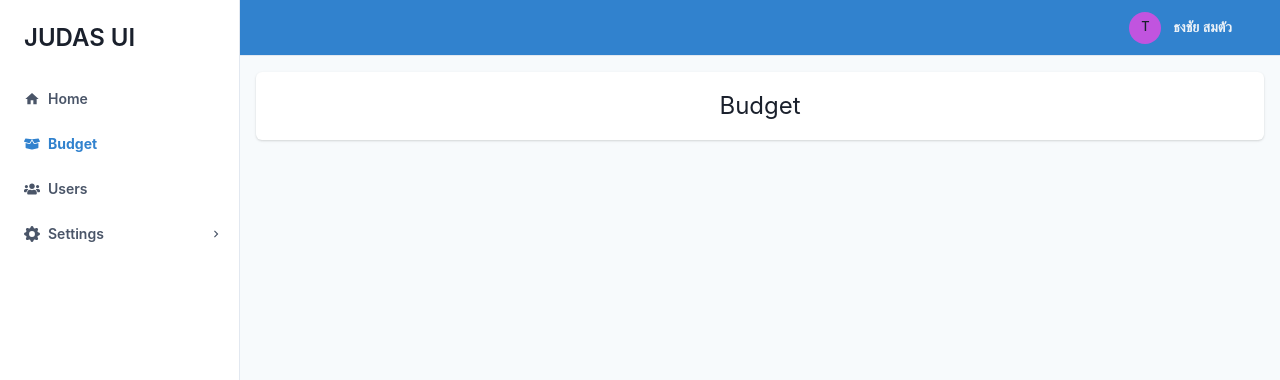
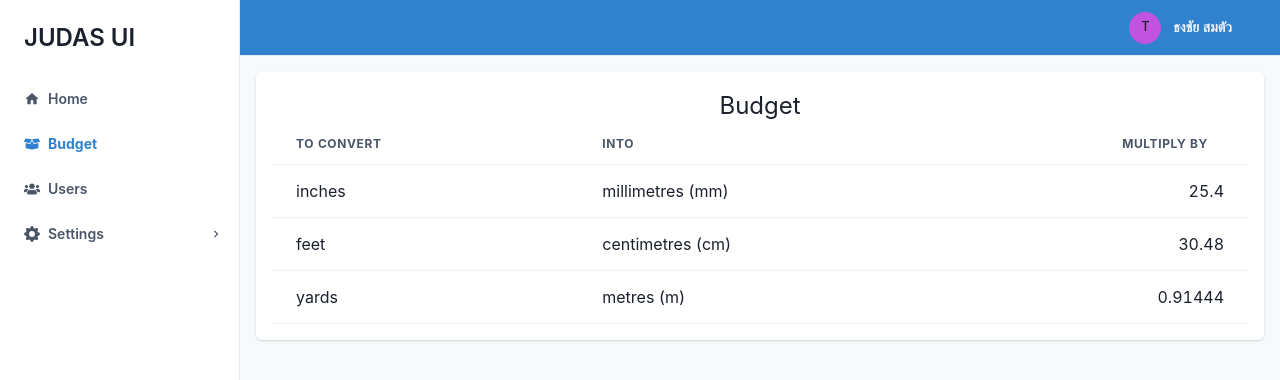
Before and after one commit to judascrow/react-chakra, a React (Vite) app: page /budget in a window 1280 px wide. Shown: the top 380 px of the page. Built offline with nearby package versions, Linux system fonts and the light colour scheme.

Commit message:
add table

```diff
--- a/package.json
+++ b/package.json
@@ -8,6 +8,7 @@
     "preview": "vite preview"
   },
   "dependencies": {
+    "@chakra-ui/icons": "^2.0.2",
     "@chakra-ui/react": "^2.2.1",
     "@emotion/react": "^11.9.0",
     "@emotion/styled": "^11.8.1",
@@ -15,7 +16,8 @@
     "react": "^18.0.0",
     "react-dom": "^18.0.0",
     "react-icons": "^4.4.0",
-    "react-router-dom": "^6.3.0"
+    "react-router-dom": "^6.3.0",
+    "react-table": "^7.8.0"
   },
   "devDependencies": {
     "@types/react": "^18.0.0",
--- a/src/App.jsx
+++ b/src/App.jsx
@@ -1,6 +1,6 @@
 import { BrowserRouter, Routes, Route, Navigate } from "react-router-dom";
 import Layout from "./components/Layout";
-import Budget from "./pages/Budget";
+import Budgets from "./pages/Budgets/Budgets";
 import BudgetAdd from "./pages/BudgetAdd";
 import Home from "./pages/Home";
 import Login from "./pages/Login";
@@ -14,7 +14,7 @@ const App = () => {
         <Route path="/" element={<Layout />}>
           <Route index element={<Navigate to="home" />} />
           <Route path="home" element={<Home />} />
-          <Route path="budget" element={<Budget />} />
+          <Route path="budget" element={<Budgets />} />
           <Route path="budget/add" element={<BudgetAdd />}></Route>
           <Route path="users" element={<Users />} />
         </Route>
--- a/src/pages/Budget.jsx
+++ /dev/null
@@ -1,13 +0,0 @@
-import { Text } from "@chakra-ui/react";
-
-const Budget = () => {
-  return (
-    <div>
-      <Text align={"center"} fontSize="2xl">
-        Budget
-      </Text>
-    </div>
-  );
-};
-
-export default Budget;
--- /dev/null
+++ b/src/pages/Budgets/Budgets.jsx
@@ -0,0 +1,110 @@
+import {
+  Text,
+  Table,
+  Thead,
+  Tbody,
+  Tr,
+  Th,
+  Td,
+  chakra,
+} from "@chakra-ui/react";
+import { TriangleDownIcon, TriangleUpIcon } from "@chakra-ui/icons";
+import { useTable, useSortBy } from "react-table";
+import { useMemo } from "react";
+
+const Budgets = () => {
+  const data = useMemo(
+    () => [
+      {
+        fromUnit: "inches",
+        toUnit: "millimetres (mm)",
+        factor: 25.4,
+      },
+      {
+        fromUnit: "feet",
+        toUnit: "centimetres (cm)",
+        factor: 30.48,
+      },
+      {
+        fromUnit: "yards",
+        toUnit: "metres (m)",
+        factor: 0.91444,
+      },
+    ],
+    []
+  );
+
+  const columns = useMemo(
+    () => [
+      {
+        Header: "To convert",
+        accessor: "fromUnit",
+      },
+      {
+        Header: "Into",
+        accessor: "toUnit",
+      },
+      {
+        Header: "Multiply by",
+        accessor: "factor",
+        isNumeric: true,
+      },
+    ],
+    []
+  );
+
+  const { getTableProps, getTableBodyProps, headerGroups, rows, prepareRow } =
+    useTable({ columns, data }, useSortBy);
+
+  return (
+    <div>
+      <Text align={"center"} fontSize="2xl">
+        Budget
+      </Text>
+      <Table {...getTableProps()}>
+        <Thead>
+          {headerGroups.map((headerGroup) => (
+            <Tr {...headerGroup.getHeaderGroupProps()}>
+              {headerGroup.headers.map((column) => (
+                <Th
+                  {...column.getHeaderProps(column.getSortByToggleProps())}
+                  isNumeric={column.isNumeric}
+                >
+                  {column.render("Header")}
+                  <chakra.span pl="4">
+                    {column.isSorted ? (
+                      column.isSortedDesc ? (
+                        <TriangleDownIcon aria-label="sorted descending" />
+                      ) : (
+                        <TriangleUpIcon aria-label="sorted ascending" />
+                      )
+                    ) : null}
+                  </chakra.span>
+                </Th>
+              ))}
+            </Tr>
+          ))}
+        </Thead>
+        <Tbody {...getTableBodyProps()}>
+          {rows.map((row) => {
+            prepareRow(row);
+            return (
+              <Tr {...row.getRowProps()}>
+                {row.cells.map((cell) => (
+                  <Td
+                    {...cell.getCellProps()}
+                    isNumeric={cell.column.isNumeric}
+                  >
+                    {cell.render("Cell")}
+                  </Td>
+                ))}
+              </Tr>
+            );
+          })}
+        </Tbody>
+      </Table>
+    </div>
+  );
+};
+
+export default Budgets;
```
Also changed, not shown: 1 other file (tests, documents, lock files or other folders).
